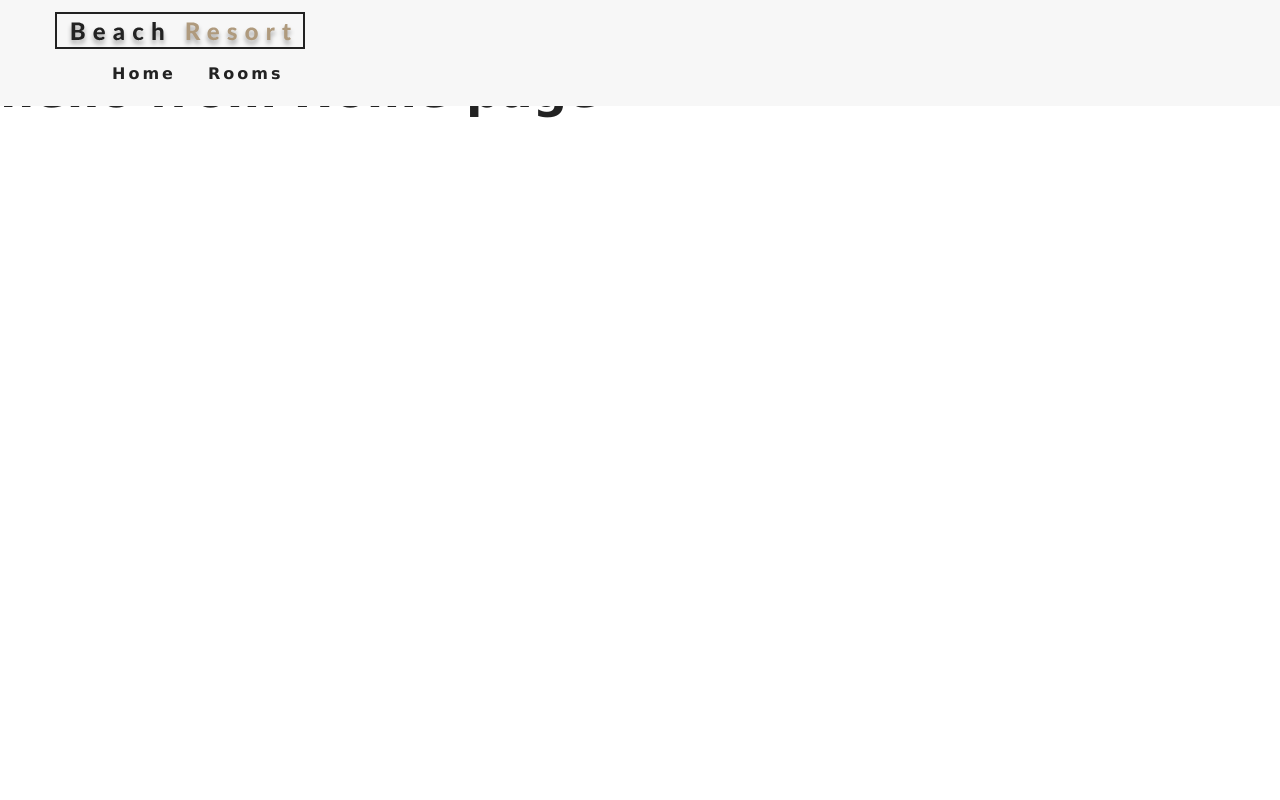
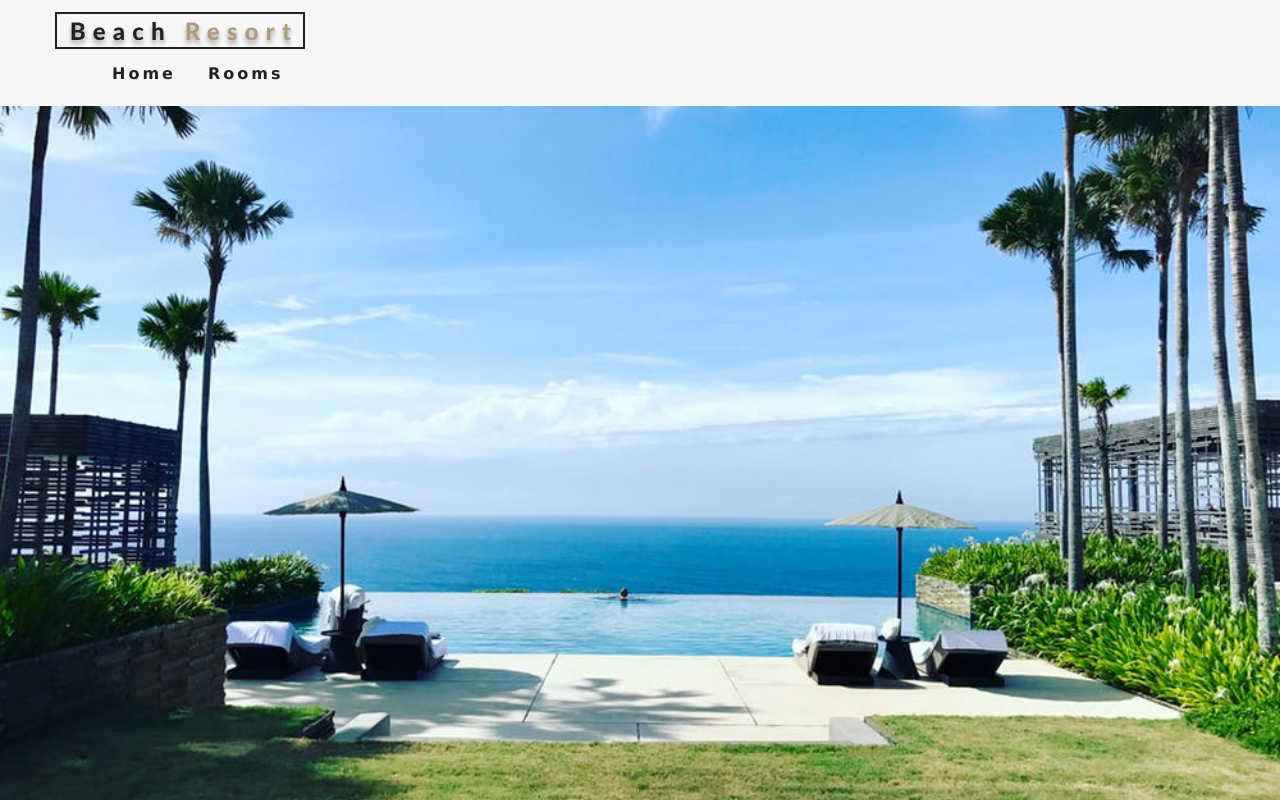
Before and after one commit to uly-ana/hotel, a React (Create React App) app: page / in a window 1280 px wide. Built offline with nearby package versions, Linux system fonts and the light colour scheme.

Commit message:
added default background for home page

```diff
--- a/src/components/Hero.js
+++ b/src/components/Hero.js
@@ -1,5 +1,4 @@
 import React from 'react'
-
 
 export default function Hero({children, hero}) {
     return (
@@ -9,3 +8,7 @@ export default function Hero({children, hero}) {
         </header>
     )
 }
+
+Hero.defaultProps = {
+    hero: 'defaultHero'
+}
--- a/src/pages/Home.js
+++ b/src/pages/Home.js
@@ -1,9 +1,8 @@
 import React from 'react'
+import Hero from '../components/Hero'
 
-export default function () {
+export default function Home() {
     return (
-        <div>
-            <h1>hello from Home page</h1>
-        </div>
+        <Hero hero='defaultHero'></Hero>
     )
 }
```
